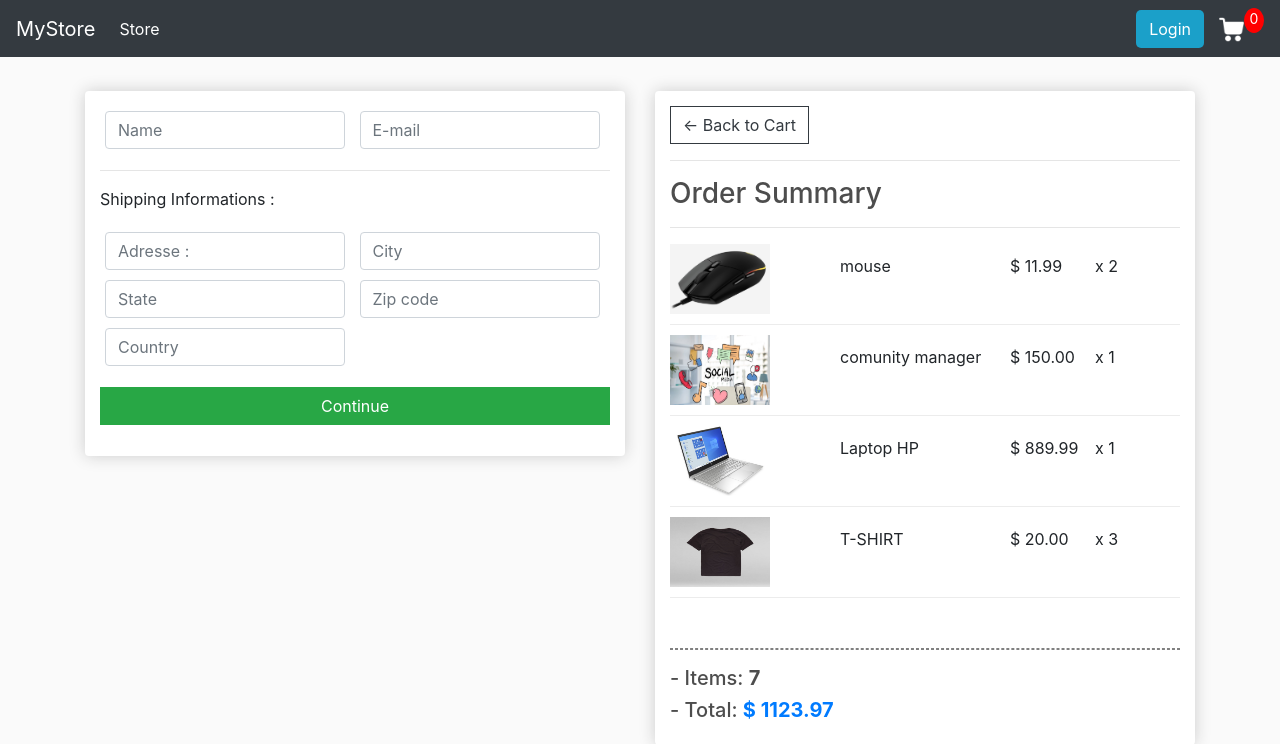
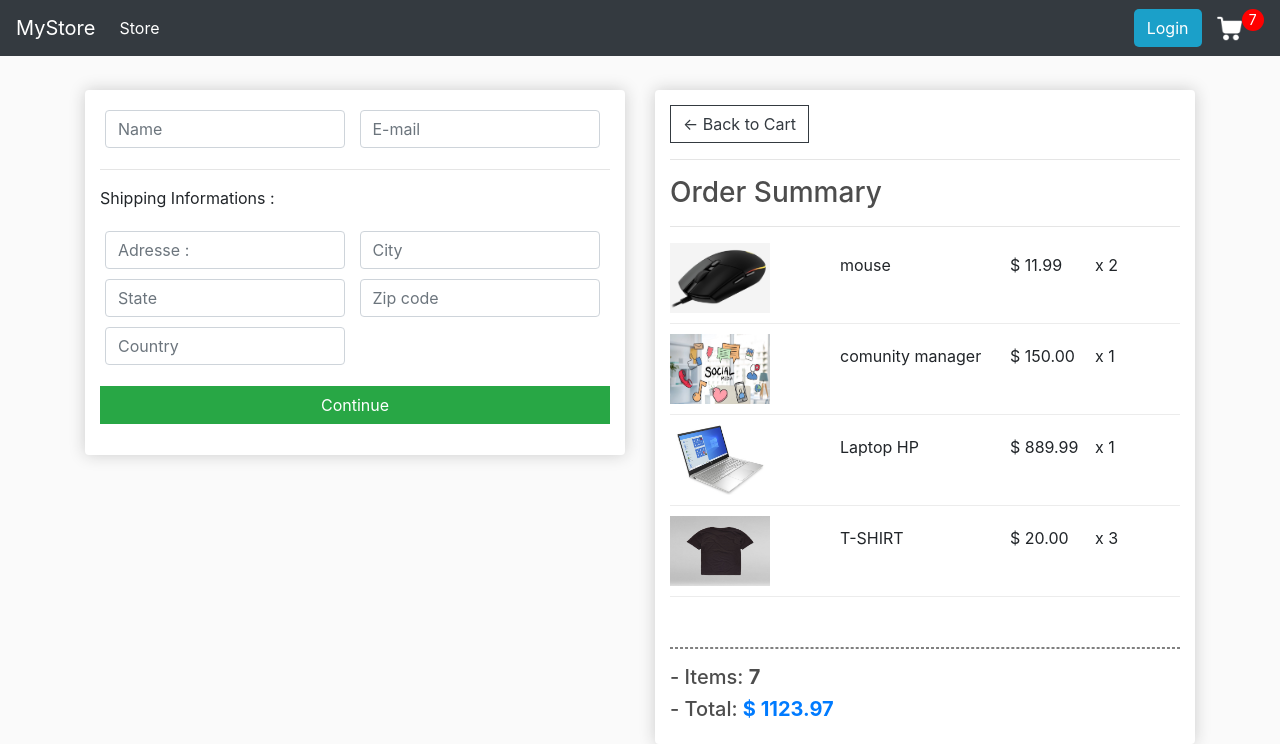
Before and after one commit to abdelghafourbamoula/e-comerce-website, a Django app: page /checkout/ in a window 1280 px wide. Shown: the top 744 px of the page. Run offline with Django 3.2, Linux system fonts and the light colour scheme; a user stored in the database is signed in; data comes from the database, SQL or seed files in the repository; both versions use the stored data as it was after the commit; some libraries are stand-ins or nearby versions.

Commit message:
update cart quantity

```diff
--- a/static/css/main.css
+++ b/static/css/main.css
@@ -37,10 +37,11 @@ h1,h2,h3,h4,h5,h6{
 	text-align: center;
 	color:#fff;
 	background-color: red;
-	width: 20px;
-	height: 25px;
+	width: 22.5px;
+	height: 22.5px;
 	border-radius: 50%;
 	font-size: 14px;
+
 }
 
 .col-lg-4, .col-lg-6, .col-lg-8, .col-lg-12{
--- a/static/js/cart.js
+++ b/static/js/cart.js
@@ -45,6 +45,7 @@ function updateUserOrder(ProductId, Action) {
 
     .then((data) => {
         console.log('data: ', data)
+        location.reload()
     })
 
 }
--- a/store/templates/store/cart.html
+++ b/store/templates/store/cart.html
@@ -47,8 +47,8 @@
                     <p class="quantity"> {{item.quantity}} </p>
 
                     <div class="quantity">
-                        <img class="chg-quantity" src="{% static 'images/arrow-up.png' %}" alt="arrow-up">
-                        <img class="chg-quantity" src="{% static 'images/arrow-down.png' %}" alt="arrow-down">
+                        <img class="chg-quantity update-cart" data-product={{item.product.id}} data-action="add"  src="{% static 'images/arrow-up.png' %}" alt="arrow-up">
+                        <img class="chg-quantity update-cart" data-product={{item.product.id}} data-action="remove" src="{% static 'images/arrow-down.png' %}" alt="arrow-down">
                     </div>
                 </div>
                 <div style="flex:1"><p> {{item.get_total|floatformat:2}} $</p></div>
--- a/store/templates/store/main.html
+++ b/store/templates/store/main.html
@@ -33,7 +33,7 @@
 	     	<a href="{% url 'cart' %}">
 	    		<img  id="cart-icon" src="{% static 'images/cart.png' %}">
 	    	</a>
-	    	<p id="cart-total">0</p>
+	    	<p id="cart-total"> {{cartItem}} </p>
 
 	    </div>
 	  </div>
--- a/store/views.py
+++ b/store/views.py
@@ -6,8 +6,19 @@ import json
 def store(request):
     products = Product.objects.all()
 
+    if request.user.is_authenticated:
+        customer = request.user.customer
+        order, created = Order.objects.get_or_create(customer=customer, complete=False)
+        items = order.orderitem_set.all()
+        cartItem = order.get_cart_item
+    else:
+        items = []
+        order = {"get_cart_item": 0,  "get_cart_total": 0 }
+        cartItem = order['get_cart_total']
+
     context = {
-        'products': products
+        'products': products,
+        'cartItem': cartItem
     }
 
     return render(request, 'store/store.html', context)
@@ -19,16 +30,17 @@ def cart(request):
         customer = request.user.customer
         order, created = Order.objects.get_or_create(customer=customer, complete=False)
         items = order.orderitem_set.all()
+        cartItem = order.get_cart_item
+
     else:
         items = []
-        order = {
-            "get_cart_item": 0,
-            "get_cart_total": 0
-        }
+        order = {"get_cart_item": 0,  "get_cart_total": 0 }
+        cartItem = order['get_cart_total']
 
     context = {
         'items': items,
-        'order': order
+        'order': order,
+        'cartItem': cartItem
     }
 
     return render(request, 'store/cart.html', context)
@@ -40,13 +52,17 @@ def checkout(request):
         customer = request.user.customer
         order, created = Order.objects.get_or_create(customer=customer, complete=False)
         items = order.orderitem_set.all()
+        cartItem = order.get_cart_item
+
     else:
         items = []
         order = {"get_cart_item": 0, "get_cart_total": 0 }
+        cartItem = order['get_cart_total']
 
     context = {
         'items': items,
-        'order': order
+        'order': order,
+        'cartItem': cartItem
     }
 
     return render(request, 'store/checkout.html', context)
@@ -72,5 +88,6 @@ def updateItem(request):
     orderItem.save()
 
     if orderItem.quantity <= 0:
-        OrderItem.delete()
+        orderItem.delete()
+
     return JsonResponse('Item added Successfully', safe=False)
```
Also changed, not shown: db.sqlite3.
